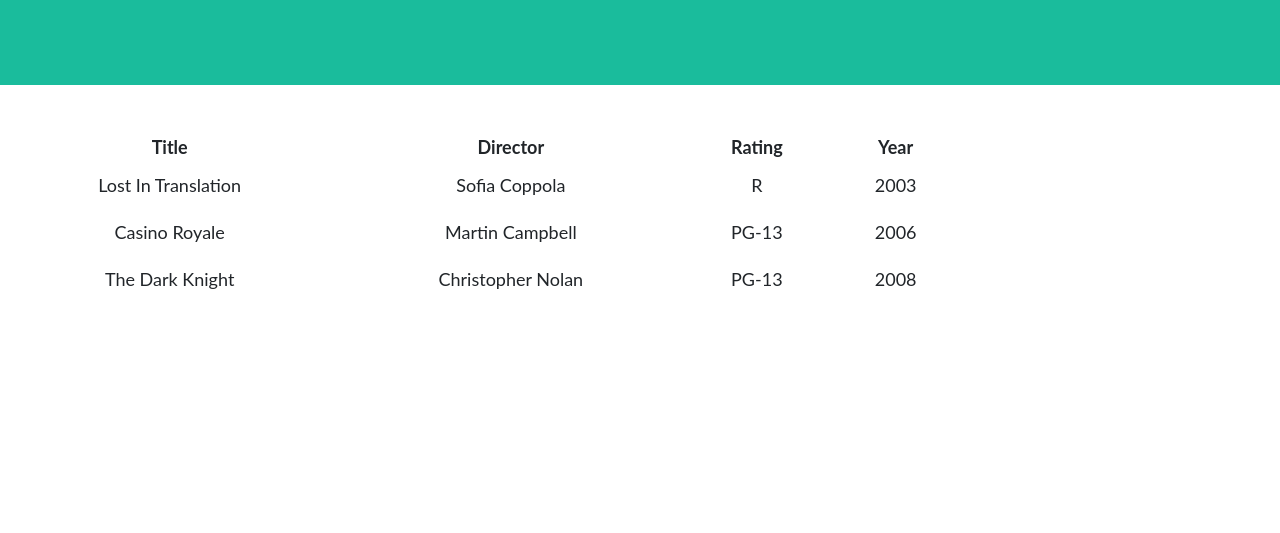
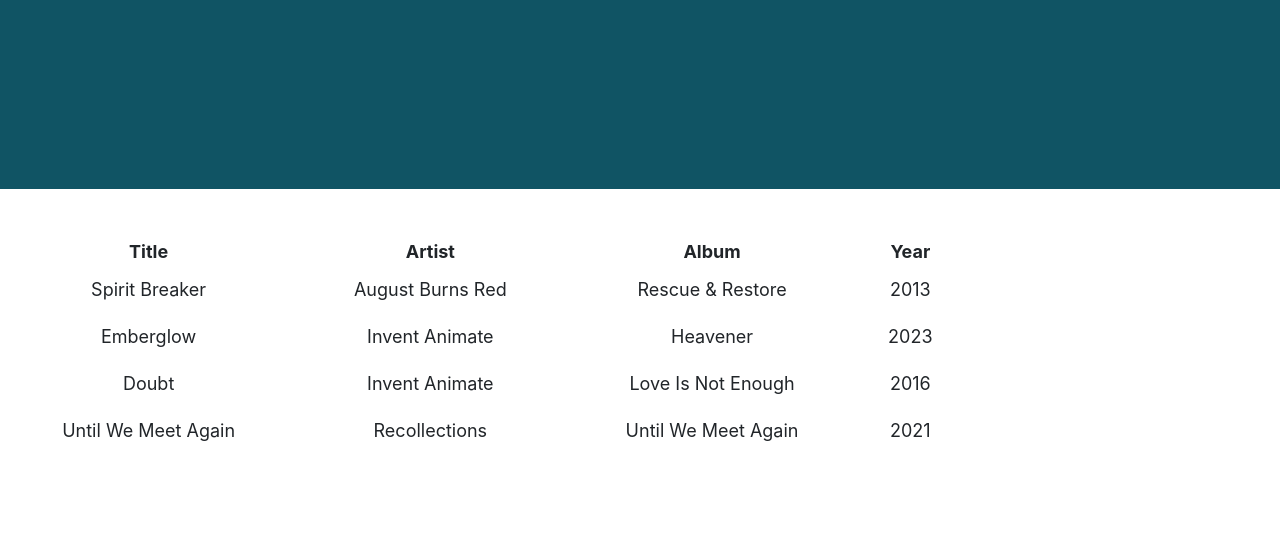
Before and after one commit to jchdesign/github.io, a plain HTML site: page list.html in a window 1280 px wide. Shown: the part 267-800 px from the top of the page. Drawn offline with Linux system fonts and the light colour scheme.

Commit message:
list changes

```diff
--- a/list.html
+++ b/list.html
@@ -1,7 +1,7 @@
 <!DOCTYPE HTML>
 <html>
     <header>
-        <link rel="stylesheet" href="style.css">
+        <link rel="stylesheet" href="Example_CSS_Style Templates/style3.css">
         <link rel="stylesheet" href="table_style.css">
         <title>My Webpage Title</title>
     </header>
@@ -20,7 +20,7 @@
         </nav>
         <!--This code creates the middle section of the webpage-->
         <header class="masthead bg-primary text-white text-center">
-            <h1>My Movies</h1>
+            <h1>My Music Recommendations</h1>
         </header>
         <!--Here is where the table will be loaded in.  The actual table will be loaded in JavaScript.-->
         <section class="mt-5 text-center">
--- a/list_data.json
+++ b/list_data.json
@@ -1,22 +1,28 @@
 {
-	"movies": [
+	"music": [
 		{
-			"Title": "Lost In Translation",
-			"Director": "Sofia Coppola",
-			"Rating": "R",
-			"Year": "2003"
+			"Title": "Spirit Breaker",
+			"Artist": "August Burns Red",
+			"Album": "Rescue & Restore",
+			"Year": "2013"
 		},
 		{
-			"Title": "Casino Royale",
-			"Director": "Martin Campbell",
-			"Rating": "PG-13",
-			"Year": "2006"
+			"Title": "Emberglow",
+			"Artist": "Invent Animate",
+			"Album": "Heavener",
+			"Year": "2023"
 		},
 		{
-			"Title": "The Dark Knight",
-			"Director": "Christopher Nolan",
-			"Rating": "PG-13",
-			"Year": "2008"
+			"Title": "Doubt",
+			"Artist": "Invent Animate",
+			"Album": "Love Is Not Enough",
+			"Year": "2016"
+		},
+		{
+			"Title": "Until We Meet Again",
+			"Artist": "Recollections",
+			"Album": "Until We Meet Again",
+			"Year": "2021"
 		}
 	]
 }
```
Also changed, not shown: index.html (+3 -2 lines), restaurants.json (added, +27 -0 lines).
